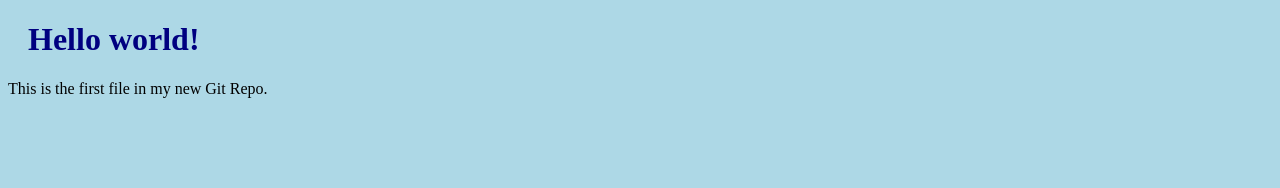
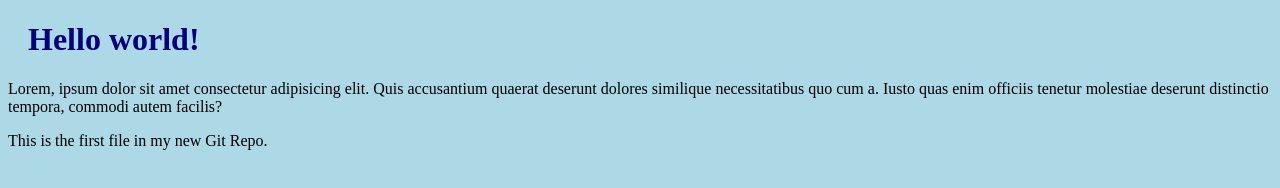
Before and after one commit to uchamod/local-git-test, a plain HTML site: page index.html in a window 1280 px wide. Drawn offline with Linux system fonts and the light colour scheme.

Commit message:
update the html file from new branch call emergency-fix

```diff
--- a/index.html
+++ b/index.html
@@ -7,6 +7,7 @@
 <body>
 
 <h1>Hello world!</h1>
+<p>Lorem, ipsum dolor sit amet consectetur adipisicing elit. Quis accusantium quaerat deserunt dolores similique necessitatibus quo cum a. Iusto quas enim officiis tenetur molestiae deserunt distinctio tempora, commodi autem facilis?</p>
 <p>This is the first file in my new Git Repo.</p>
 
 </body>
```
